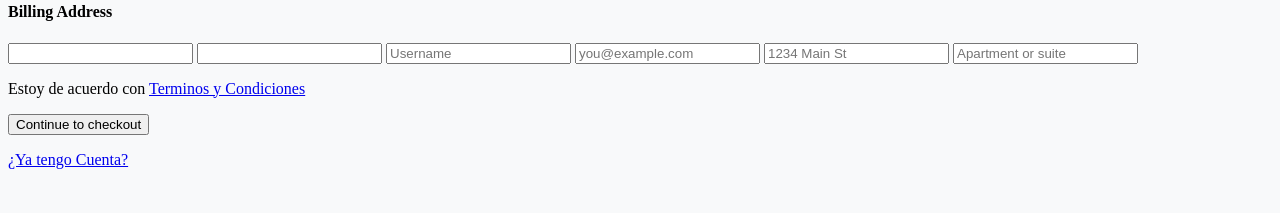
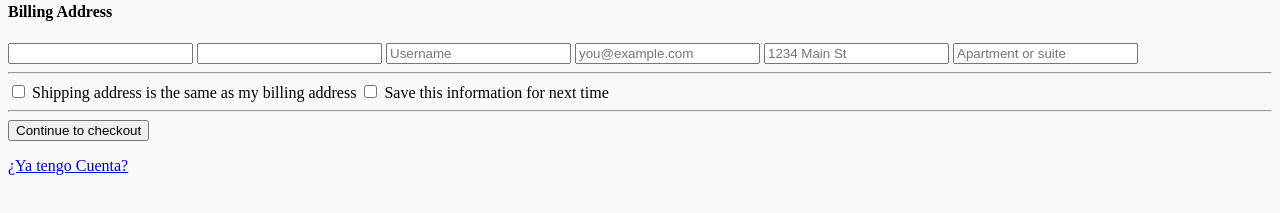
Before and after one commit to Danni-HB/bonuslab, a plain HTML site: page index.html in a window 1280 px wide. Shown: the part 199-412 px from the top of the page. Drawn offline with Linux system fonts and the light colour scheme.

Commit message:
Added checkbox and button

```diff
--- a/index.html
+++ b/index.html
@@ -22,10 +22,19 @@
             <input class="table" type="email" name="email" id="email" placeholder="you@example.com">
             <input class="table" type="text" name="address" id="address" placeholder="1234 Main St">
             <input class="table" type="text" name="address2" id="address2" placeholder="Apartment or suite">
-            <p>Estoy de acuerdo con <a href="#">Terminos y Condiciones</a></p>
+            <hr>
+            <label>
+            <input type="checkbox" name="miCheckbox" value="valor1"> Shipping address is the same as my billing address
+            </label>
+            <label>
+            <input type="checkbox" name="miCheckbox" value="valor2"> Save this information for next time
+            </label>
+            <hr>
             <input class="botons" type="submit" value="Continue to checkout">
             <p><a href="#">¿Ya tengo Cuenta?</a></p>
           </section>
 
+
+
     </body>
 </html>
```
